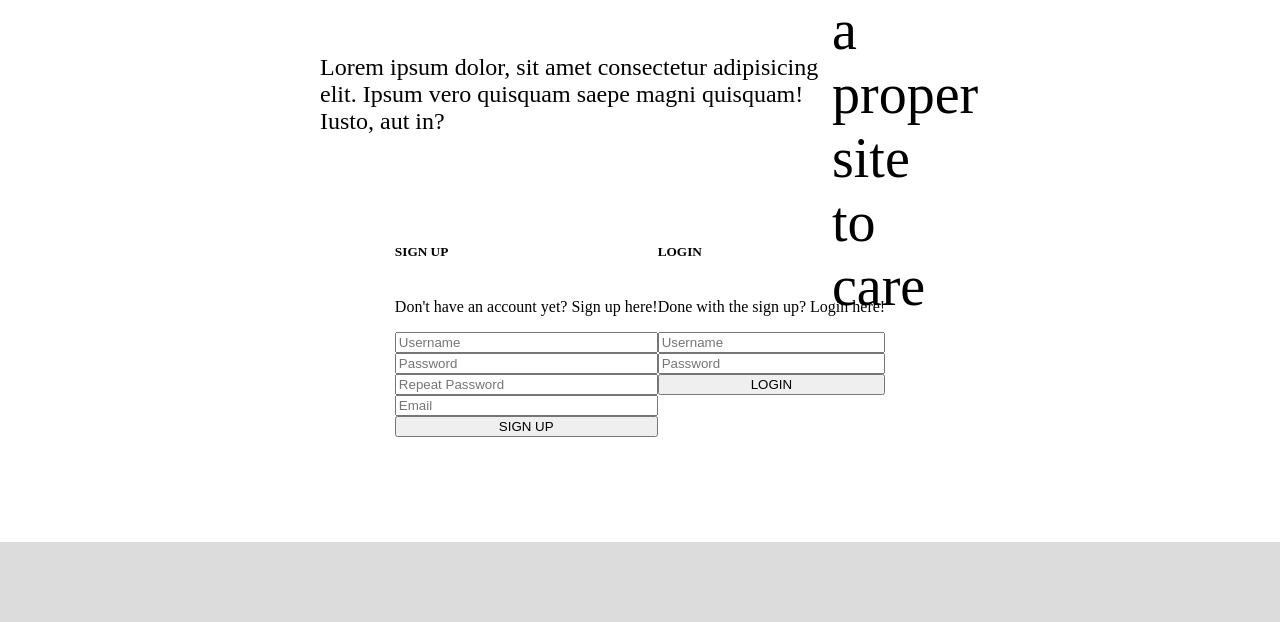
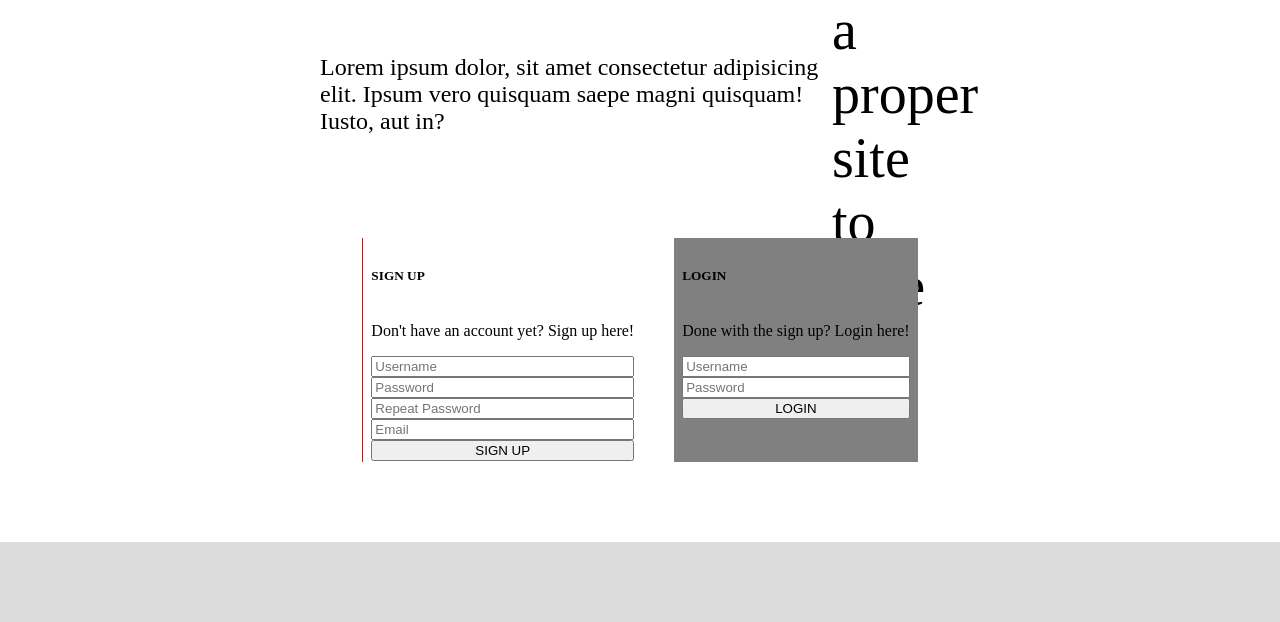
Before and after one commit to DustyCs/Forum-Site-PHP-OOP-, a PHP site: the page made by Studying OOP/Exercises/With Database/Practice2/index.php in a window 1280 px wide. Shown: the part 178-800 px from the top of the page. Run offline with PHP 8.4, Linux system fonts and the light colour scheme.

Commit message:
Update on Practice2

```diff
--- a/Studying OOP/Exercises/With Database/Practice2/index.php
+++ b/Studying OOP/Exercises/With Database/Practice2/index.php
@@ -34,7 +34,7 @@
         </div>
         <div class="bottom-main">
             <div class="signup">
-                <form action="" method="post" id="signup-form">
+                <form action="" method="post" id="signup-form" class="input-form">
                     <h5>SIGN UP</h5>
                     <p id="signup-text">
                         Don't have an account yet? Sign up here!
@@ -47,7 +47,7 @@
                 </form>
             </div>
             <div class="login">
-                <form action="" method="post" id="login-form">
+                <form action="" method="post" id="login-form" class="input-form">
                     <h5>LOGIN</h3>
                     <p id="login-text">
                         Done with the sign up? Login here!
--- a/Studying OOP/Exercises/With Database/Practice2/static/master.css
+++ b/Studying OOP/Exercises/With Database/Practice2/static/master.css
@@ -78,17 +78,27 @@ body {
     height: 40%;
 }
 
+.bottom-main .input-form{
+    margin: 1em;
+}
+
 /* Sign Up */
 
 .bottom-main .signup #signup-form{
     display: flex;
     flex-direction: column;
+    border-left: 1px red solid;
+    padding: 0.5rem;
+    height: 65%;
 }
 
 /* Login */
 .bottom-main .login #login-form{
     display: flex;
     flex-direction: column;
+    background-color: grey;
+    padding: 0.5rem;
+    height: 65%;
 }
 
 /* Footer */
```
Lines whose indentation alone changed are shown as unchanged.
